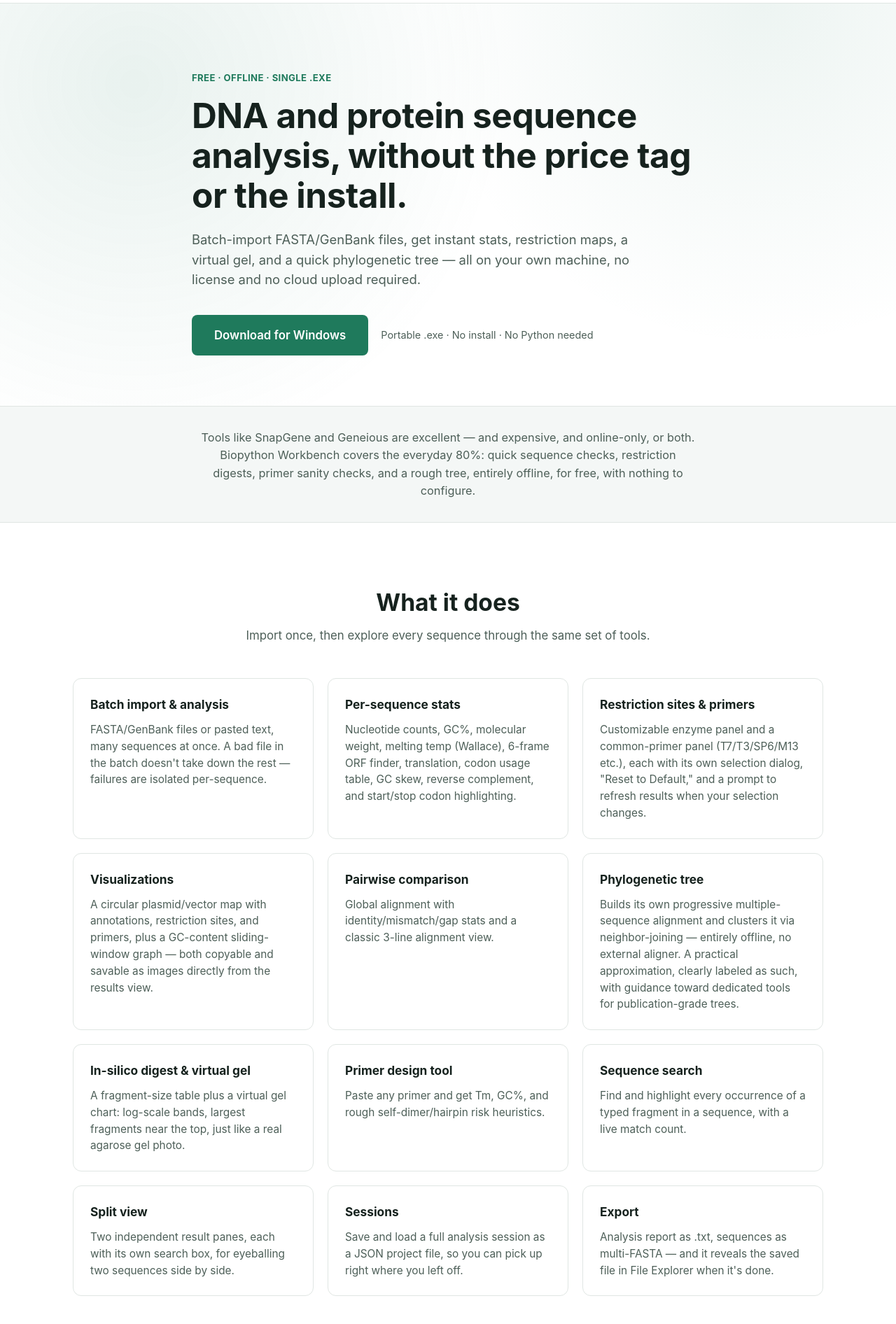
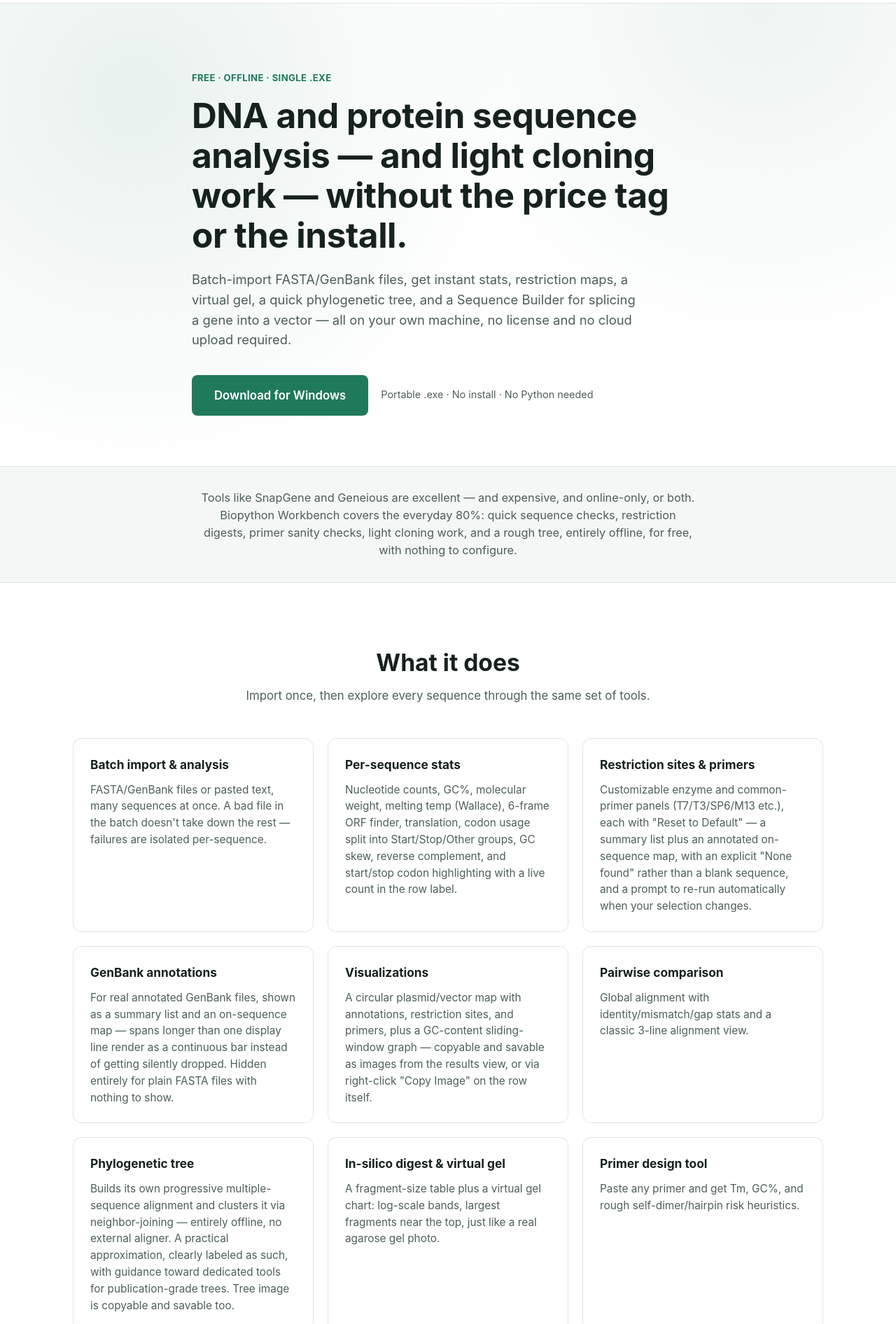
Before and after one commit to matt2000-exe/biopython-workbench-site, a website: page index.html in a window 1280 px wide. Shown: the part 60-1952 px from the top of the page at 70% size. Drawn offline with Linux system fonts and the light colour scheme.

Commit message:
Update site copy for new features: Sequence Builder, GenBank annotations, light/dark mode
Reflects the app's expanded scope into light cloning work (splice-a-gene-
into-a-vector via the Sequence Builder / Add Insert), plus GenBank
annotation display, codon usage grouping, and native theming.

```diff
--- a/index.html
+++ b/index.html
@@ -3,8 +3,8 @@
 <head>
 <meta charset="UTF-8">
 <meta name="viewport" content="width=device-width, initial-scale=1.0">
-<title>Biopython Workbench — Free Offline DNA &amp; Protein Sequence Analysis</title>
-<meta name="description" content="A free, offline Windows desktop app for everyday DNA and protein sequence analysis. No install, no Python required — just download and run.">
+<title>Biopython Workbench — Free Offline DNA &amp; Protein Sequence Analysis and Cloning</title>
+<meta name="description" content="A free, offline Windows desktop app for everyday DNA and protein sequence analysis and light cloning work. No install, no Python required — just download and run.">
 <link rel="icon" href="assets/favicon.svg" type="image/svg+xml">
 <link rel="stylesheet" href="css/style.css">
 </head>
@@ -34,10 +34,11 @@
   <section class="hero">
     <div class="container hero-inner">
       <p class="eyebrow">Free &middot; Offline &middot; Single .exe</p>
-      <h1>DNA and protein sequence analysis, without the price tag or the install.</h1>
+      <h1>DNA and protein sequence analysis — and light cloning work — without the price tag or the install.</h1>
       <p class="hero-sub">
         Batch-import FASTA/GenBank files, get instant stats, restriction maps, a virtual gel,
-        and a quick phylogenetic tree — all on your own machine, no license and no cloud upload required.
+        a quick phylogenetic tree, and a Sequence Builder for splicing a gene into a vector —
+        all on your own machine, no license and no cloud upload required.
       </p>
       <div class="hero-actions">
         <a href="https://github.com/matt2000-exe/BioPythonWorkbench/releases/download/latest/BiopythonWorkbench.exe" class="btn btn-primary btn-lg" download>
@@ -53,7 +54,7 @@
       <p>
         Tools like SnapGene and Geneious are excellent — and expensive, and online-only, or both.
         Biopython Workbench covers the everyday 80%: quick sequence checks, restriction digests, primer
-        sanity checks, and a rough tree, entirely offline, for free, with nothing to configure.
+        sanity checks, light cloning work, and a rough tree, entirely offline, for free, with nothing to configure.
       </p>
     </div>
   </section>
@@ -72,17 +73,22 @@
 
         <article class="feature-card">
           <h3>Per-sequence stats</h3>
-          <p>Nucleotide counts, GC%, molecular weight, melting temp (Wallace), 6-frame ORF finder, translation, codon usage table, GC skew, reverse complement, and start/stop codon highlighting.</p>
+          <p>Nucleotide counts, GC%, molecular weight, melting temp (Wallace), 6-frame ORF finder, translation, codon usage split into Start/Stop/Other groups, GC skew, reverse complement, and start/stop codon highlighting with a live count in the row label.</p>
         </article>
 
         <article class="feature-card">
           <h3>Restriction sites &amp; primers</h3>
-          <p>Customizable enzyme panel and a common-primer panel (T7/T3/SP6/M13 etc.), each with its own selection dialog, "Reset to Default," and a prompt to refresh results when your selection changes.</p>
+          <p>Customizable enzyme and common-primer panels (T7/T3/SP6/M13 etc.), each with "Reset to Default" — a summary list plus an annotated on-sequence map, with an explicit "None found" rather than a blank sequence, and a prompt to re-run automatically when your selection changes.</p>
+        </article>
+
+        <article class="feature-card">
+          <h3>GenBank annotations</h3>
+          <p>For real annotated GenBank files, shown as a summary list and an on-sequence map — spans longer than one display line render as a continuous bar instead of getting silently dropped. Hidden entirely for plain FASTA files with nothing to show.</p>
         </article>
 
         <article class="feature-card">
           <h3>Visualizations</h3>
-          <p>A circular plasmid/vector map with annotations, restriction sites, and primers, plus a GC-content sliding-window graph — both copyable and savable as images directly from the results view.</p>
+          <p>A circular plasmid/vector map with annotations, restriction sites, and primers, plus a GC-content sliding-window graph — copyable and savable as images from the results view, or via right-click "Copy Image" on the row itself.</p>
         </article>
 
         <article class="feature-card">
@@ -92,7 +98,7 @@
 
         <article class="feature-card">
           <h3>Phylogenetic tree</h3>
-          <p>Builds its own progressive multiple-sequence alignment and clusters it via neighbor-joining — entirely offline, no external aligner. A practical approximation, clearly labeled as such, with guidance toward dedicated tools for publication-grade trees.</p>
+          <p>Builds its own progressive multiple-sequence alignment and clusters it via neighbor-joining — entirely offline, no external aligner. A practical approximation, clearly labeled as such, with guidance toward dedicated tools for publication-grade trees. Tree image is copyable and savable too.</p>
         </article>
 
         <article class="feature-card">
@@ -111,8 +117,18 @@
         </article>
 
         <article class="feature-card">
+          <h3>Sequence Builder</h3>
+          <p>Hand-edit a sequence in a pop-out window — splice a gene into a vector backbone, for example. Verify checks it's a real DNA/RNA/protein sequence, toggle Highlight Codons / Highlight Promoters, run the full analysis pipeline inline, then save it back into your results. Add Insert locates a known promoter (T7/SP6/T3), splices in a validated coding insert right after it, and highlights exactly what changed.</p>
+        </article>
+
+        <article class="feature-card">
           <h3>Split view</h3>
           <p>Two independent result panes, each with its own search box, for eyeballing two sequences side by side.</p>
+        </article>
+
+        <article class="feature-card">
+          <h3>Light/Dark mode</h3>
+          <p>Native Windows theming, not a generic reskin — switch between light and dark to match your system.</p>
         </article>
 
         <article class="feature-card">
@@ -173,8 +189,8 @@
   <div class="container footer-inner">
     <p>Built with Python, Biopython, PySide6/Qt, and Matplotlib.</p>
     <p class="footer-note">
-      The tree, digest, and primer tools are practical everyday helpers, not a replacement for a
-      rigorous phylogenetics or cloning-design pipeline.
+      The tree, digest, primer, and insert tools are practical everyday helpers, not a replacement
+      for a rigorous wet-lab or bioinformatics pipeline.
     </p>
   </div>
 </footer>
```
